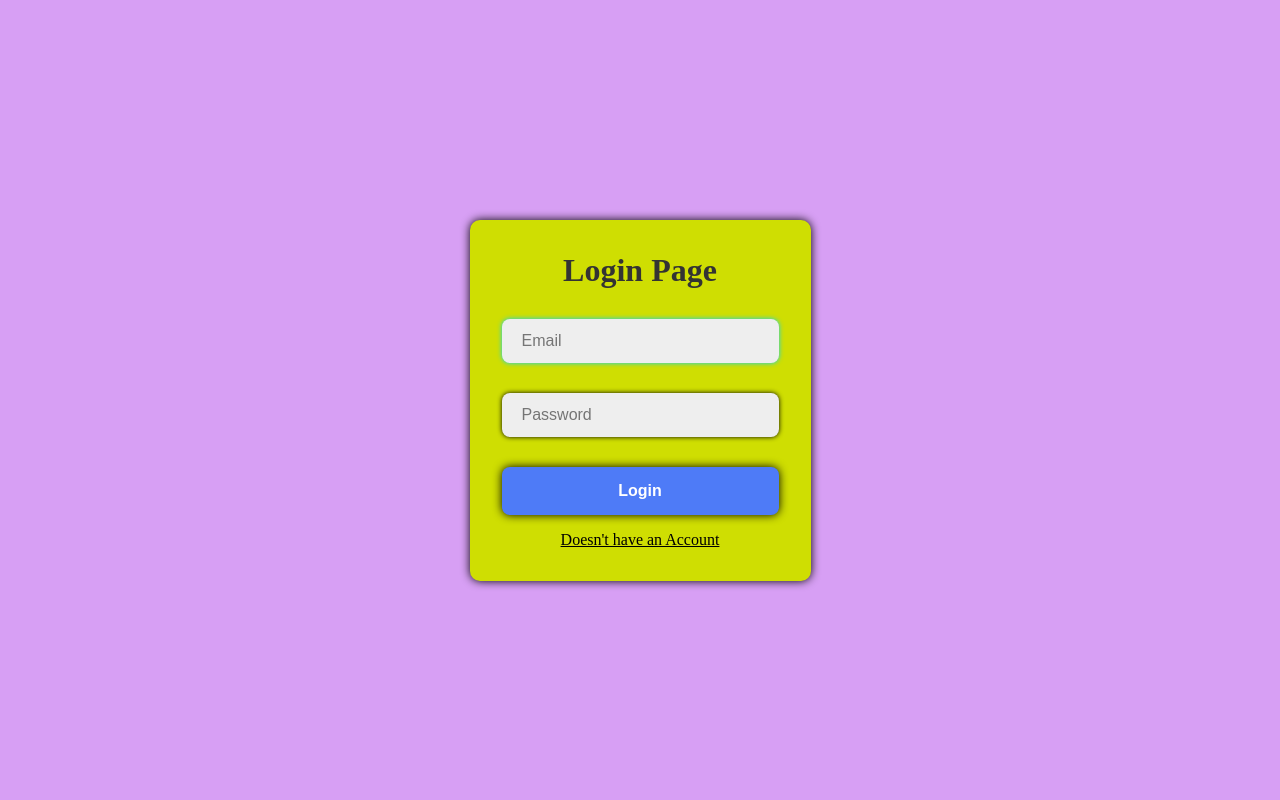
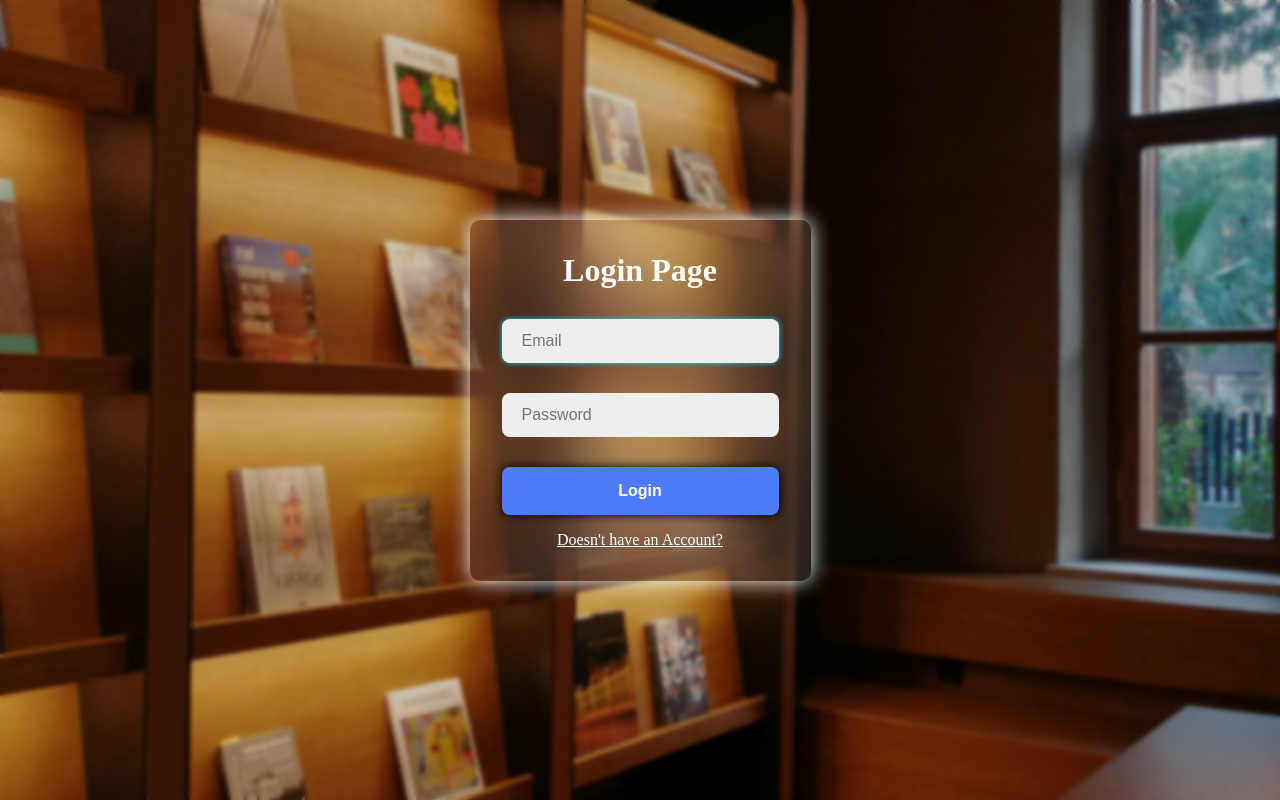
Before and after one commit to akashasahu07/BookNest, an Angular app: page /login in a window 1280 px wide. Built offline with nearby package versions, Linux system fonts and the light colour scheme.

Commit message:
signup nad login

```diff
--- a/src/app/login/login.component.css
+++ b/src/app/login/login.component.css
@@ -1,6 +1,9 @@
 .login-container {
-    background: #d79ff4;
+    background-image: url(/assets/login.jpg);
+    background-size: cover;
+    background-position: center;
     height: 100vh;
+    width: 100vw;
     display: flex;
     justify-content: center;
     align-items: center;
@@ -8,13 +11,35 @@
     text-align: center;
     padding: 40px;
     font-family: cursive;
+    position: relative;
+    overflow: hidden;
+}
+
+.login-container::before {
+    content: '';
+    position: absolute;
+    top: 0;
+    left: 0;
+    height: 100%;
+    width: 100%;
+    backdrop-filter: blur(2px);
+    background-color: rgba(0, 0, 0, 0.2);
+    /* optional dark overlay */
+    z-index: 1;
 }
 
 form {
-    background-color: #cfde02;
+    position: relative;
+    z-index: 2;
+    background: rgba(255, 255, 255, 0.1);
+    /* transparent white */
     padding: 2rem;
     border-radius: 10px;
-    box-shadow: 0px 0px 10px #000;
+    box-shadow: 0px 0px 20px #ffffff;
+    backdrop-filter: blur(2rem);
+    /* glass effect */
+    -webkit-backdrop-filter: blur(4px);
+    color: #fff;
 }
 
 .input-box {
@@ -32,7 +57,6 @@ form {
     font-size: 16px;
     color: #333;
     font-weight: 500;
-    box-shadow: 0px 0px 5px #000;
 }
 
 .input-box input:focus {
@@ -59,5 +83,5 @@ form {
 }
 
 a {
-    color: #000;
+    color: #ffffff;
 }
--- a/src/app/login/login.component.html
+++ b/src/app/login/login.component.html
@@ -12,6 +12,6 @@
 
         <button type="button" class="btn" (click)="onLogin()">Login</button>
 
-        <a routerLink="/">Doesn't have an Account</a>
+        <a routerLink="/">Doesn't have an Account?</a>
     </form>
 </div>
--- a/src/app/signup/signup.component.css
+++ b/src/app/signup/signup.component.css
@@ -1,5 +1,7 @@
 .signup-container {
     background-image: url(/assets/signup.png);
+    background-size: cover;
+    background-position: center;
     height: 100vh;
     width: 100vw;
     display: flex;
@@ -9,13 +11,35 @@
     text-align: center;
     padding: 40px;
     font-family: cursive;
+    position: relative;
+    overflow: hidden;
+}
+
+.signup-container::before {
+    content: '';
+    position: absolute;
+    top: 0;
+    left: 0;
+    height: 100%;
+    width: 100%;
+    backdrop-filter: blur(2px);
+    background-color: rgba(0, 0, 0, 0.2);
+    /* optional dark overlay */
+    z-index: 1;
 }
 
 form {
-    background-color: #00abab;
+    position: relative;
+    z-index: 2;
+    background: rgba(255, 255, 255, 0.1);
+    /* transparent white */
     padding: 2rem;
     border-radius: 10px;
-    box-shadow: 0px 0px 10px #000;
+    box-shadow: 0px 0px 20px #ffffff;
+    backdrop-filter: blur(2rem);
+    /* glass effect */
+    -webkit-backdrop-filter: blur(4px);
+    color: #fff;
 }
 
 .input-box {
@@ -33,11 +57,10 @@ form {
     font-size: 16px;
     color: #333;
     font-weight: 500;
-    box-shadow: 0px 0px 5px #000;
 }
 
 .input-box input:focus {
-    box-shadow: 0px 0px 5px #0040ff;
+    box-shadow: 0px 0px 10px #0040ff;
 }
 
 .btn {
@@ -60,5 +83,5 @@ form {
 }
 
 a {
-    color: #000;
+    color: #ffffff;
 }
--- a/src/app/signup/signup.component.html
+++ b/src/app/signup/signup.component.html
@@ -15,6 +15,6 @@
 
         <button type="submit" class="btn" (click)="onSignup()">Signup</button>
 
-        <a routerLink="/login">Already have an Account</a>
+        <a routerLink="/login">Already have an Account?</a>
     </form>
 </div>
```
Also changed, not shown: src/assets/login.jpg (added).
